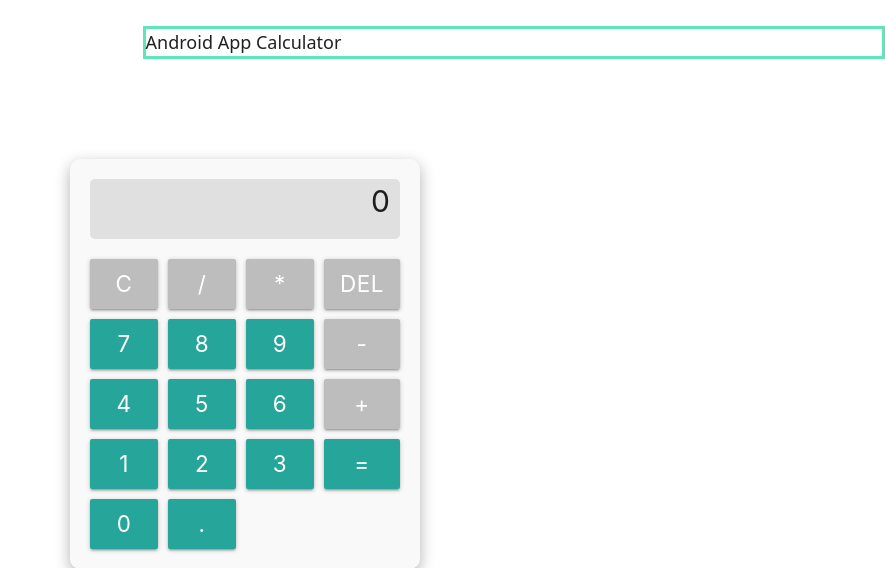
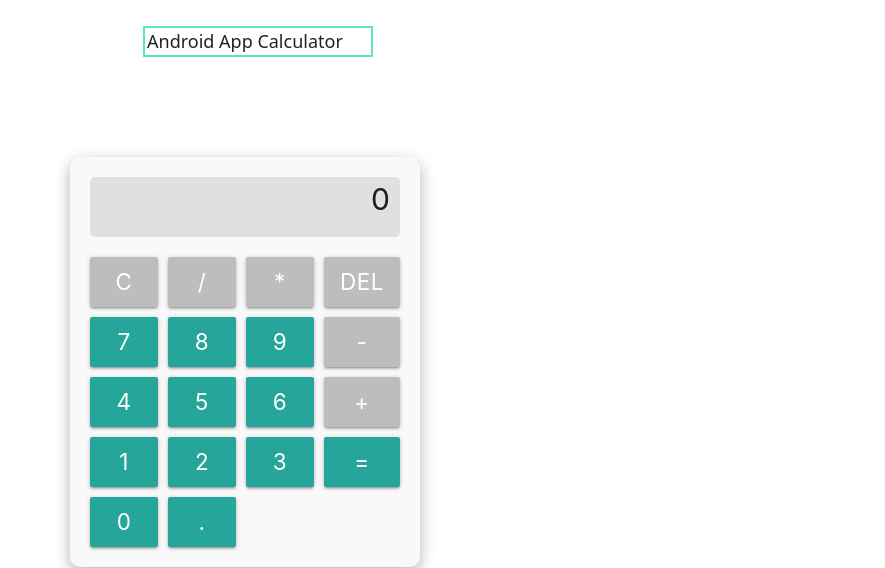
Before and after one commit to Manasvin5/python-flask-calculator, a Flask app: page / in a window 1280 px wide. Shown: the top 568 px of the page, without its empty margins (395-1280 px from the left). Run offline with Flask 3, Linux system fonts and the light colour scheme.

Commit message:
3rd commit

```diff
--- a/templates/index.html
+++ b/templates/index.html
@@ -45,7 +45,7 @@
     </style>
 </head>
 <body>
-    <div style="margin-left: 42% ;margin-top: 2%;border: 3px rgb(94, 229, 184) solid ;font-size: larger; font-family: system-ui, -apple-system, BlinkMacSystemFont, 'Segoe UI', Roboto, Oxygen, Ubuntu, Cantarell, 'Open Sans', 'Helvetica Neue', sans-serif;  ">Android App Calculator</div>
+    <div style="margin-left: 42% ;margin-right: 40%;padding-left:0.19%;margin-top: 2%;border: 2px rgb(94, 229, 184) solid ;font-size: larger; font-family: system-ui, -apple-system, BlinkMacSystemFont, 'Segoe UI', Roboto, Oxygen, Ubuntu, Cantarell, 'Open Sans', 'Helvetica Neue', sans-serif;  ">Android App Calculator</div>
     <div class="calculator">
         <div class="display" id="display">0</div>
         <div class="buttons">
```
